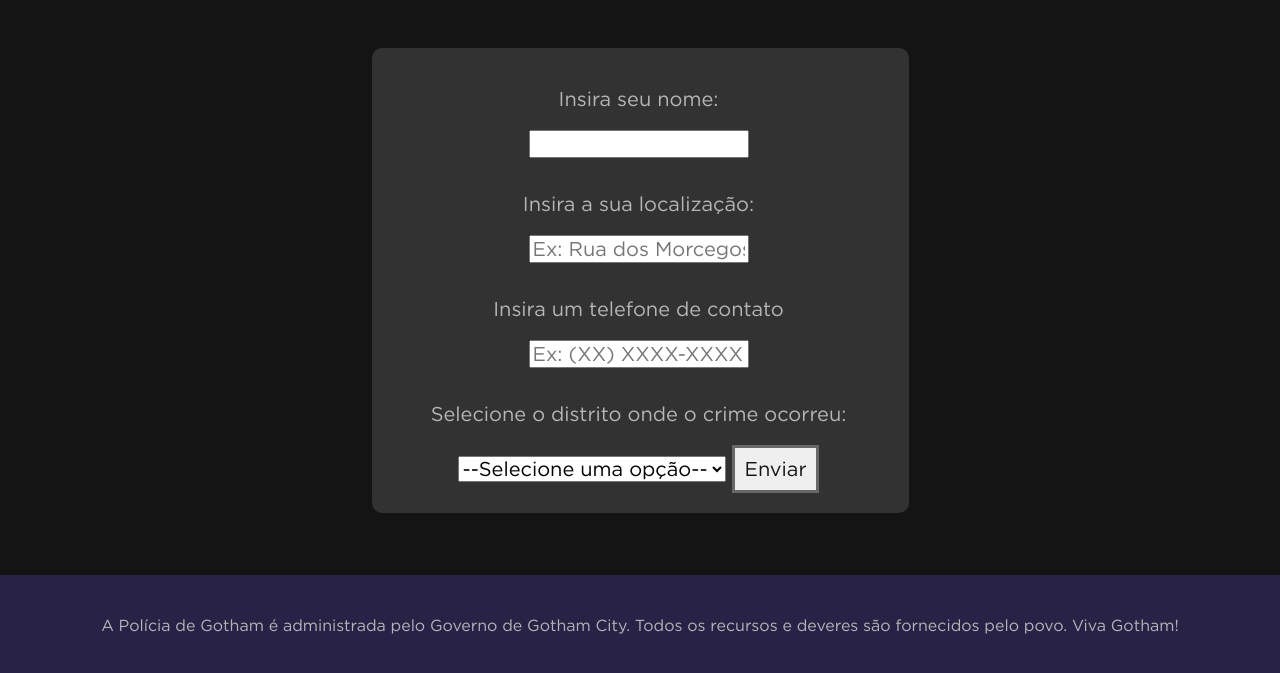
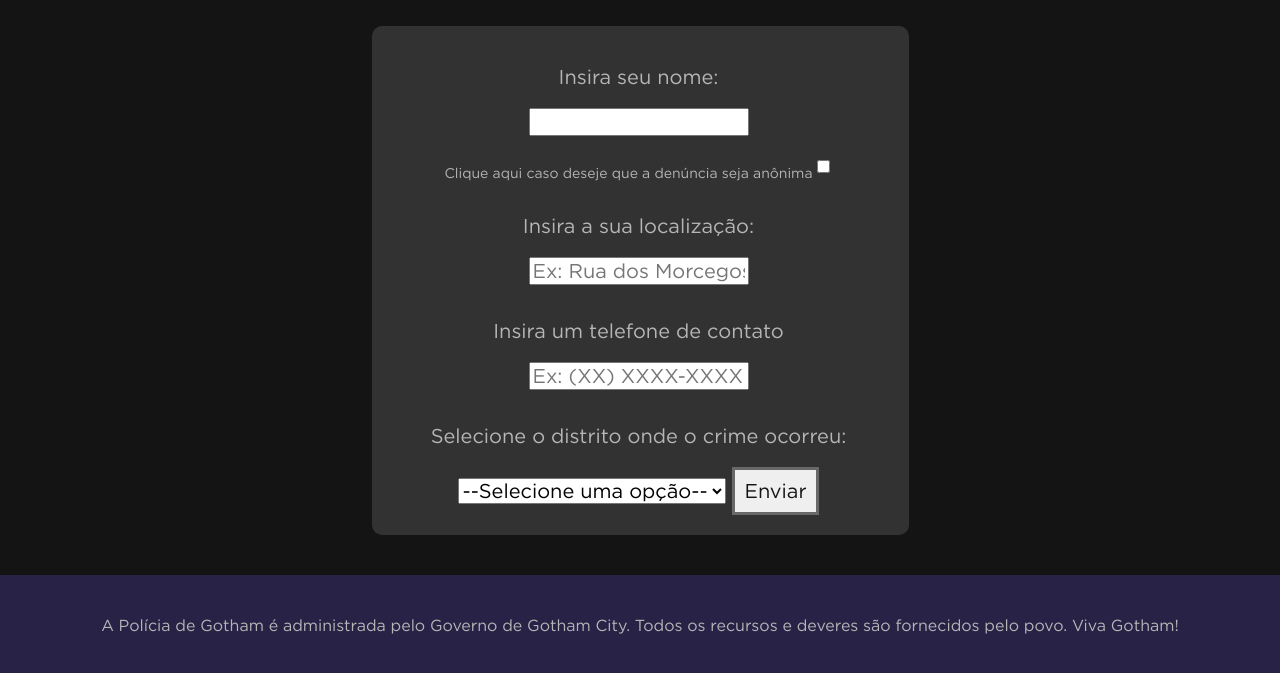
Before and after one commit to CauaCiconelli/Rataalada, a plain HTML site: page Rataalada/boletim.html in a window 1280 px wide. Shown: the part 127-800 px from the top of the page. Drawn offline with Linux system fonts and the light colour scheme.

Commit message:
Boletim atualizado

```diff
--- a/Rataalada/boletim.html
+++ b/Rataalada/boletim.html
@@ -26,6 +26,9 @@
     <div class="boletim" id="boletimDen">
         <div class="quadroBoletim">
             <p class="nomeBol">Insira seu nome:</p> <input type="text" id="nomeBol">
+            <div class="anomBol">
+                <p>Clique aqui caso deseje que a denúncia seja anônima</p><input type="checkbox" id="anomBol">
+            </div>
             <p class="localBol">Insira a sua localização:</p><input type="text" id="localBol" placeholder="Ex: Rua dos Morcegos 3">
             <p class="telBol">Insira um telefone de contato</p><input type="text" id="telBol" placeholder="Ex: (XX) XXXX-XXXX">
             <p class="distBol">Selecione o distrito onde o crime ocorreu:</p>
```
